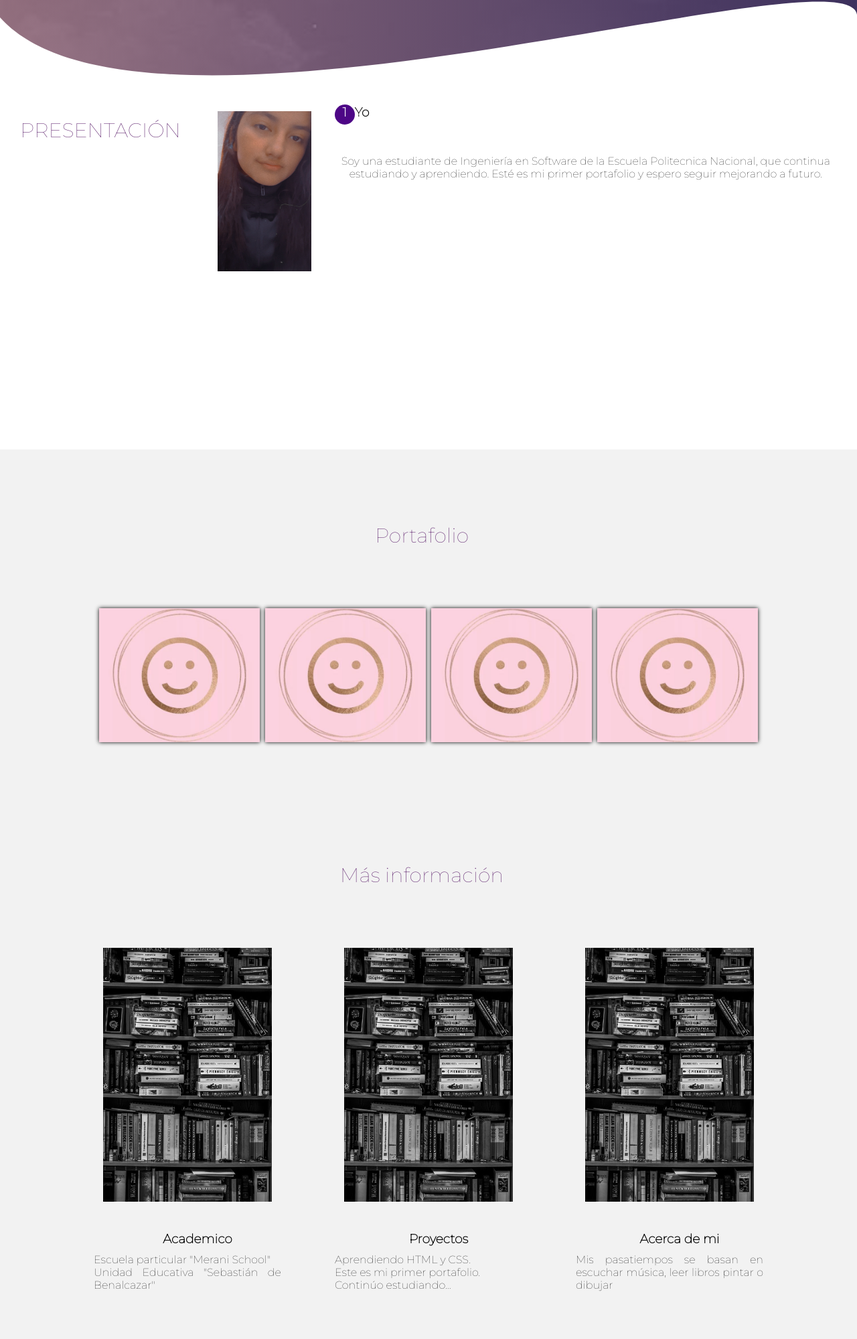
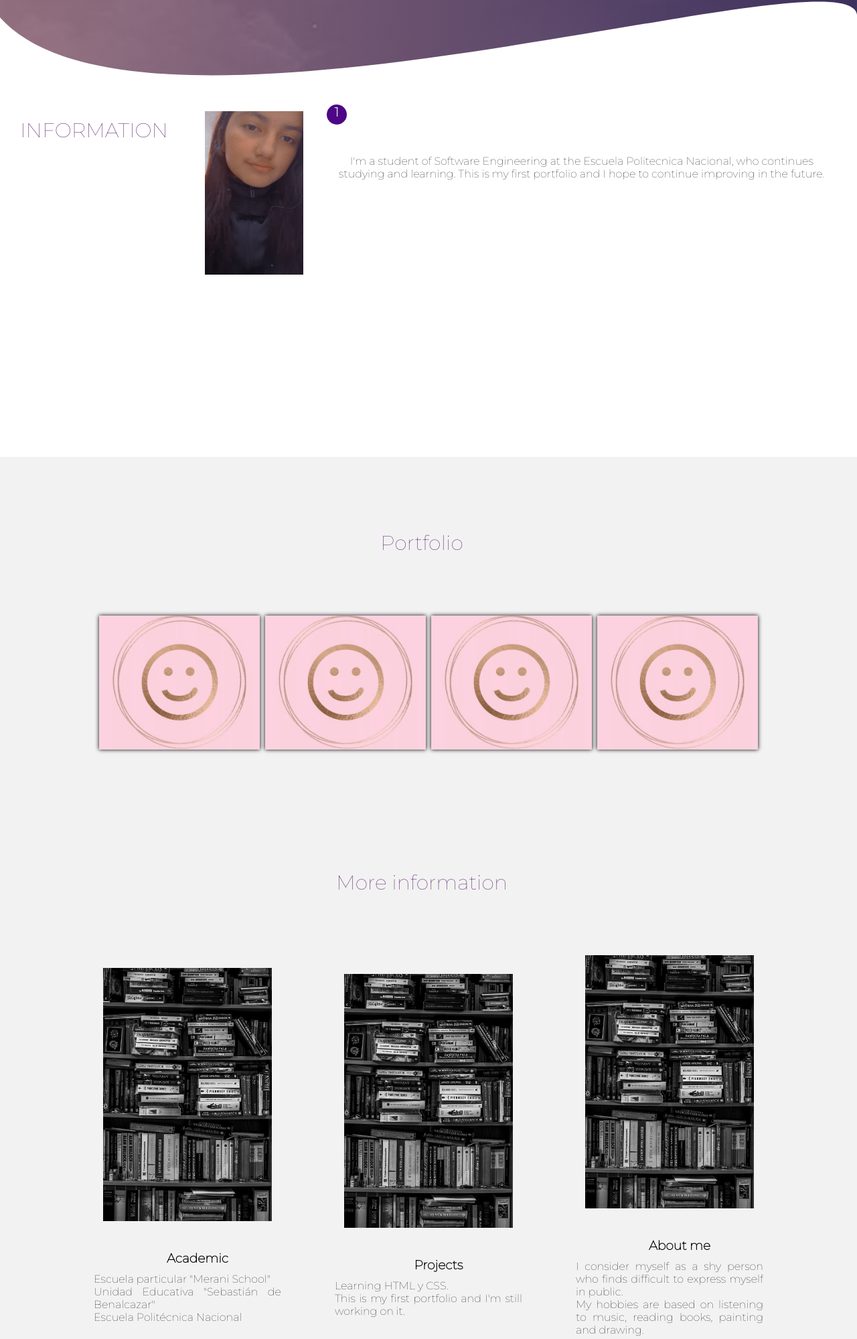
Before and after one commit to Pamec7/Portfolio, a plain HTML site: page index.html in a window 1280 px wide. Shown: the part 474-2473 px from the top of the page at 67% size. Drawn offline with Linux system fonts and the light colour scheme.

Commit message:
fixed commit

```diff
--- a/index.html
+++ b/index.html
@@ -24,24 +24,24 @@
     </header>
     <main>
         <section class="contenedor-sobre-mi">
-            <h2 class="titulo"> PRESENTACIÓN</h2>
+            <h2 class="titulo"> INFORMATION</h2>
             <div class="contenedor-sobre-mi">
                 <img class="imagen-sobre-mi" src="imagen1.jpeg" alt="Imagen de presentación |Pamela Cruz">
             <div class="contenido-texto">
-            <h3><span>1</span>Yo</h3>
-            <p id="info"> Soy una estudiante de Ingeniería en Software de la Escuela Politecnica Nacional, que continua estudiando y aprendiendo. Esté es mi primer portafolio y espero seguir mejorando a futuro.</p>
+            <h3><span>1</span></h3>
+            <p id="info"> I'm a student of Software Engineering at the Escuela Politecnica Nacional, who continues studying and learning. This is my first portfolio and I hope to continue improving in the future.</p>
             </div>
             </div>
         </section>
         <section class="portafolio">
             <div class="contenedor">
-                <h2 class="titulo">Portafolio</h2>
+                <h2 class="titulo">Portfolio</h2>
                 <div class="galeria">
                     <div class="imagenes">
                         <img src="massobremi.jpg" alt="Imagen">
                         <div class="hover">
                             <img src="caritafeliz.jpg" alt="Clic">
-                            <p>Más Información</p>
+                            <p>More information</p>
                         </div>
                     </div>
                     <div class="imagenes">
@@ -70,24 +70,24 @@
         </section>
         <section class="about-me">
             <div class="contenedor">
-                <h2 class="titulo">Más información </h2>
+                <h2 class="titulo">More information </h2>
                 <div class="servicios-cont">
                 <div class="servicio-ind">
                     <img src="educación.jpg" alt="Clic">
-                    <h3>Academico</h3>
+                    <h3>Academic</h3>
                     <p id="aca">Escuela particular "Merani School" <br> Unidad
-                    Educativa "Sebastián de Benalcazar"</p>
+                    Educativa "Sebastián de Benalcazar" <br> Escuela Politécnica Nacional</p>
                 </div>
                 <div class="servicio-ind">
                     <img src="educación.jpg" alt="Clic">
-                    <h3>Proyectos</h3>
-                    <p id="proyec">Aprendiendo HTML y CSS. <br> Este es mi primer portafolio. <br> Continúo estudiando...
+                    <h3>Projects</h3>
+                    <p id="proyec">Learning HTML y CSS. <br> This is my first portfolio and I'm still working on it. <br>
                     </p>
                 </div>
                 <div class="servicio-ind">
                     <img src="educación.jpg" alt="Clic">
-                    <h3>Acerca de mi</h3>
-                    <p id="acerca"> Mis pasatiempos se basan en escuchar música, leer libros pintar o dibujar <br>       </p>
+                    <h3>About me</h3>
+                    <p id="acerca">I consider myself as a shy person who finds difficult to express myself in public. <br> My hobbies are based on listening to music, reading books, painting and drawing.  <br>       </p>
                 </div>
                 </div>
             </div>
```
